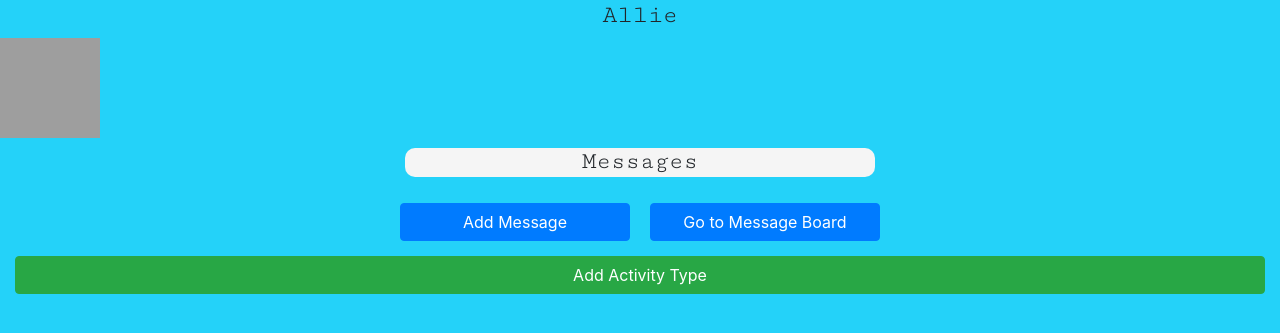
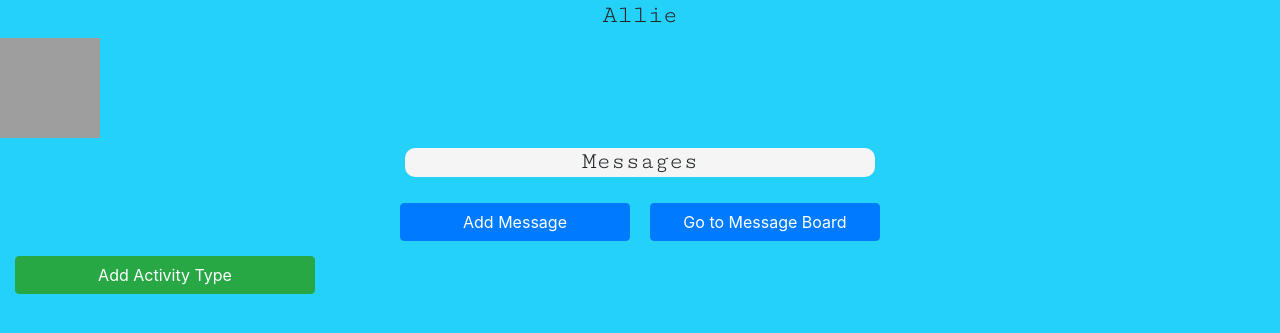
Before and after one commit to kirksudduth/PawPal, a Django app: page /pawpals/1 in a window 1280 px wide. Shown: the part 56-389 px from the top of the page. Run offline with Django 3.2, Linux system fonts and the light colour scheme; a user stored in the database is signed in; data comes from the database, SQL or seed files in the repository; data that the repository does not hold is empty; parts of the project's set-up code (start-up, migrations or seed data) failed here and were passed over; some libraries are stand-ins or nearby versions; grey boxes are pictures that could not be loaded.

Commit message:
changed properties of add activity type button

```diff
--- a/pawpalproject/pawpalapp/static/styles/base.css
+++ b/pawpalproject/pawpalapp/static/styles/base.css
@@ -86,8 +86,13 @@ img {
 }
 
 .add_message:hover,
-.to_message_board:hover {
+.to_message_board:hover,
+.add_activity_type:hover {
   box-shadow: 2px 2px #004b7a;
+}
+
+.add_activity_type {
+  max-width: 300px;
 }
 .message_board {
   max-width: 500px;
--- a/pawpalproject/pawpalapp/templates/pawpals/details.html
+++ b/pawpalproject/pawpalapp/templates/pawpals/details.html
@@ -31,7 +31,7 @@
   <a
     button
     type="button"
-    class="btn btn-success container-fluid"
+    class="btn btn-success container-fluid add_activity_type"
     href="{% url 'pawpalapp:add_activity_type' pawpal.id %}"
     >Add Activity Type</a
   >
```
